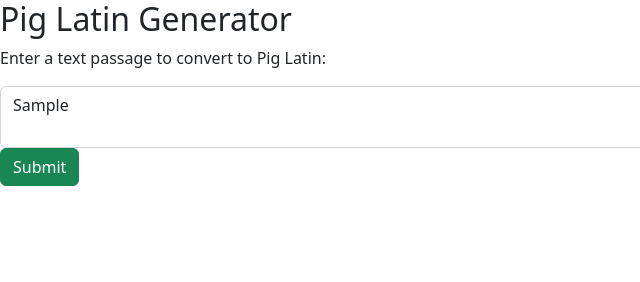
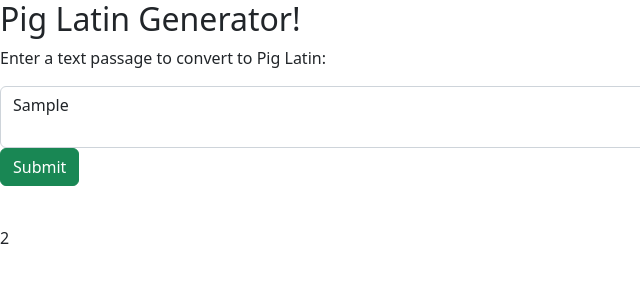
Before and after one commit to jessicahattig/Pig-latin, a plain HTML site: page index.html in a window 1280 px wide. Both pictures are taken after typing "Sample" into the empty fields and a click on the button "Submit". Shown: the full height of the page, 0-640 px from the left. Drawn offline with nearby package versions, Linux system fonts and the light colour scheme.

Commit message:
Trying to push.

```diff
--- a/index.html
+++ b/index.html
@@ -7,7 +7,8 @@
   <title>Pig Latin</title>
 </head>
 <body>
-    <h2>Pig Latin Generator</h2>
+    <h2>Pig Latin Generator!</h2>
+    <h2></h2>
     <form id="pig-latin">
         <p>Enter a text passage to convert to Pig Latin:</p>
         <textarea id="text-passage" name="text-passage" class="form-control"></textarea>
@@ -15,5 +16,9 @@
     </form>
     <p><span id="output"></span></p>
     <br />
+    <div id="pigLatinSentence">
+        <div id="vowel-count"> </div>
+
+    </div>
 </body>
 </html>
--- a/js/scripts.js
+++ b/js/scripts.js
@@ -70,9 +70,12 @@ function wordsQu(word) {
 function handleFormSubmission() {
   event.preventDefault();
   const passage = document.getElementById("text-passage").value;
-  const vowelCount = vowelCounter(passage);
-  document.getElementById("output").innerText = vowelCount;
-
+  const vowelCount = vowelFunction(passage);
+  const wayAddition = wayFunction(passage);
+  const consAddition = consenants(passage);
+  document.getElementById("vowel-count").innerText = vowelCount;
+  document.getElementById("way-output").innerText = wayAddition;
+  document.getElementById("consenant-ouput").innerText = consAddition;
 }
 
 window.addEventListener("load", function () {
```
